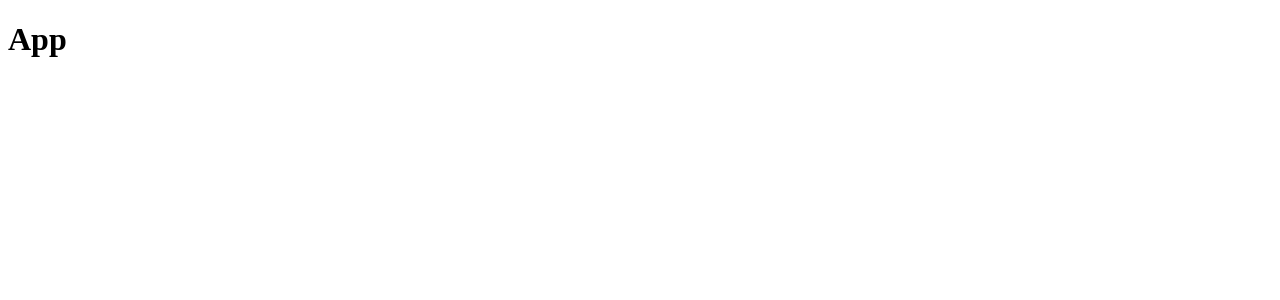
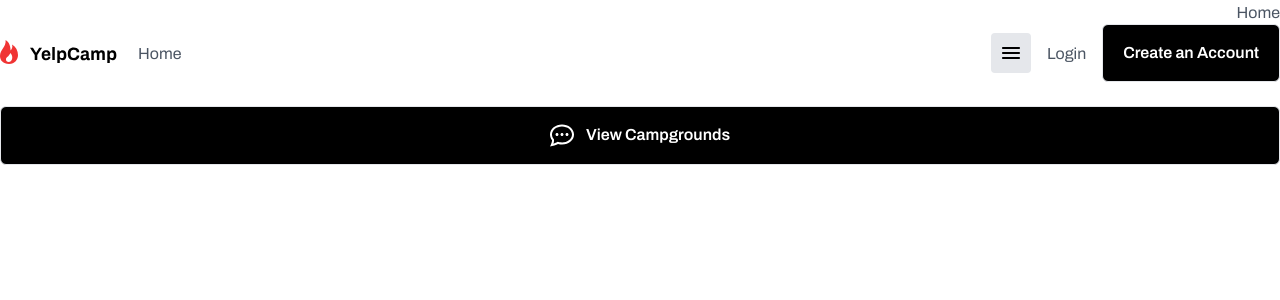
Before and after one commit to lucasfrezzini/YelpCamp-Codewell, a React (Create React App) app in the folder yelpcamp/: page / in a window 1280 px wide. Shown: the top 300 px of the page. Built offline with nearby package versions, Linux system fonts and the light colour scheme.

Commit message:
Add Button, TopAlert and Header comps
Config: Tailwindcss in the project

```diff
--- a/yelpcamp/package.json
+++ b/yelpcamp/package.json
@@ -36,6 +36,7 @@
     ]
   },
   "devDependencies": {
-    "prettier": "2.8.3"
+    "prettier": "2.8.3",
+    "tailwindcss": "^3.2.4"
   }
 }
--- a/yelpcamp/public/index.html
+++ b/yelpcamp/public/index.html
@@ -9,6 +9,10 @@
       name="description"
       content="Web site created using create-react-app"
     />
+    <link rel="preconnect" href="https://fonts.googleapis.com">
+    <link rel="preconnect" href="https://fonts.gstatic.com" crossorigin>
+    <link href="https://fonts.googleapis.com/css2?family=Archivo:ital,wght@0,400;0,600;1,400;1,600&display=swap" rel="stylesheet">
+
     <link rel="apple-touch-icon" href="%PUBLIC_URL%/logo192.png" />
     <!--
       manifest.json provides metadata used when your web app is installed on a
--- a/yelpcamp/src/App.css
+++ b/yelpcamp/src/App.css
@@ -0,0 +1,9 @@
+@tailwind base;
+@tailwind components;
+@tailwind utilities;
+
+@layer base {
+  html {
+    font-family: 'Archivo', sans-serif;
+  }
+}
--- a/yelpcamp/src/App.js
+++ b/yelpcamp/src/App.js
@@ -1,8 +1,19 @@
-
+import "./App.css";
+import Button from "./components/Button";
+import Header from "./components/Header";
+import TopAlert from "./components/TopAlert";
 
 function App() {
   return (
-    <h1>App</h1>
+    <>
+      <Header />
+      <Button
+        title={"View Campgrounds"}
+        colors
+        width
+        icon
+      />
+    </>
   );
 }
 
--- /dev/null
+++ b/yelpcamp/src/components/Button.js
@@ -0,0 +1,26 @@
+import icon_chat from "../assets/img/icon_chatBubble.svg";
+
+export default function Button(props) {
+  const { title, icon, colors, width, responsive } = props;
+  let styles;
+  colors == true
+    ? (styles = " bg-black text-white ")
+    : (styles = " bg-transparent text-black ");
+  width == true
+    ? (styles = styles + " w-full justify-center")
+    : (styles = styles + "");
+
+  return (
+    <button
+      className={`group flex py-4 px-5 font-semibold border rounded-md ${styles} ${responsive}`}
+    >
+      {icon && (
+        <img
+          className="mr-3 transition-all duration-300 group-hover:mr-4"
+          src={icon_chat}
+        />
+      )}{" "}
+      {title}
+    </button>
+  );
+}
--- /dev/null
+++ b/yelpcamp/src/components/Header.js
@@ -0,0 +1,37 @@
+import logo from "../assets/img/logo.svg";
+import icon_menu from "../assets/img/icon_hamburguerMenu.svg";
+import Button from "./Button";
+
+export default function Header() {
+  return (
+    <nav className="container mx-auto flex items-center relative justify-between px-4 py-6 lg:px-0">
+      <div className="flex items-center">
+        <a href="#" className="brand mr-5">
+          <img src={logo} />
+          <h2 className="sr-only">YelpCamp</h2>
+        </a>
+        <a href="#" className="text-gray-600 mt-px hidden lg:block">
+          Home
+        </a>
+      </div>
+      <div className="flex items-center">
+        <button className="bg-gray-200 rounded p-2">
+          <img src={icon_menu} />
+        </button>
+        <a href="#" className="text-gray-600 mt-px mx-4 hidden lg:block">
+          Login
+        </a>
+        <Button
+          title={"Create an Account"}
+          responsive={" hidden lg:block "}
+          colors
+        />
+      </div>
+      <div className="navbar-mobile absolute top-0 right-0">
+        <a href="#" className="text-gray-600 mt-px hidden lg:block">
+          Home
+        </a>
+      </div>
+    </nav>
+  );
+}
--- /dev/null
+++ b/yelpcamp/src/components/TopAlert.js
@@ -0,0 +1,27 @@
+import icon_close from "../assets/img/icon_close.svg";
+
+export default function TopAlert() {
+  return (
+    <div className="container px-4 sm:px-0 flex justify-evenly bg-black py-4">
+      <p className="text-white font-semibold text-center">
+        This project was made by{" "}
+        <a
+          href="#"
+          target="_blank"
+          className="text-blue-300 underline underline-offset-2"
+        >
+          Colt Steele
+        </a>{" "}
+        and designed by{" "}
+        <a
+          href="#"
+          target="_blank"
+          className="text-blue-300 underline underline-offset-2"
+        >
+          Codewell
+        </a>
+      </p>
+      <img className="ml-6" src={icon_close} />
+    </div>
+  );
+}
--- a/yelpcamp/src/index.js
+++ b/yelpcamp/src/index.js
@@ -4,7 +4,5 @@ import App from "./App";
 
 const root = ReactDOM.createRoot(document.getElementById("root"));
 root.render(
-  <React.StrictMode>
     <App />
-  </React.StrictMode>
 );
--- /dev/null
+++ b/yelpcamp/tailwind.config.js
@@ -0,0 +1,15 @@
+/** @type {import('tailwindcss').Config} */
+const defaultTheme = require('tailwindcss/defaultTheme')
+
+module.exports = {
+  content: ["./src/**/*.{js,jsx,ts,tsx}"],
+  theme: {
+    fontFamily: {
+      'sans': ['Archivo', ...defaultTheme.fontFamily.sans],
+    },
+    extend: {
+
+    },
+  },
+  plugins: [],
+};
```
Also changed, not shown: yelpcamp/src/index.html (deleted, +0 -12 lines), 1 other file (tests, documents, lock files or other folders).
